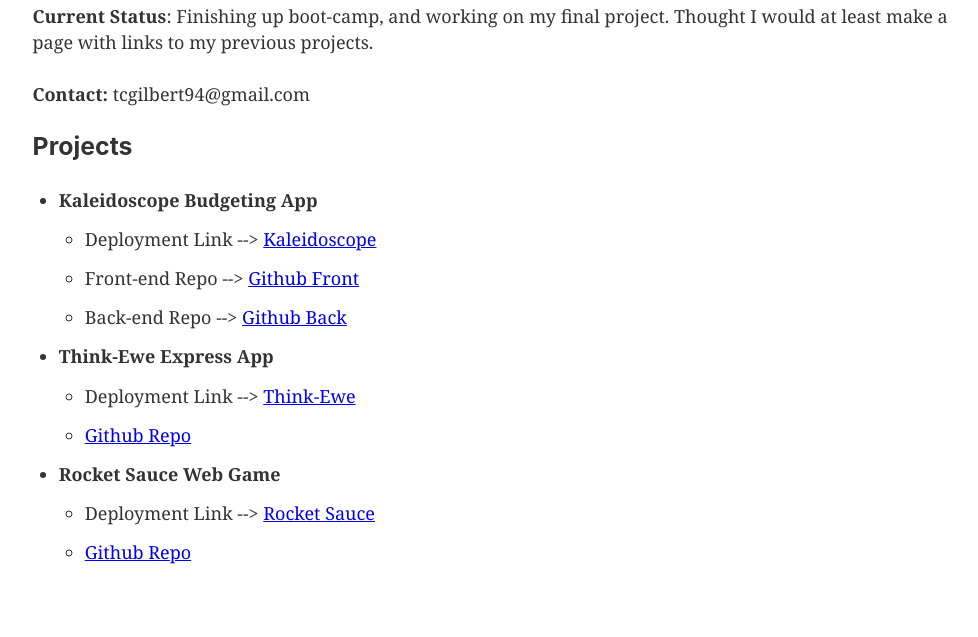
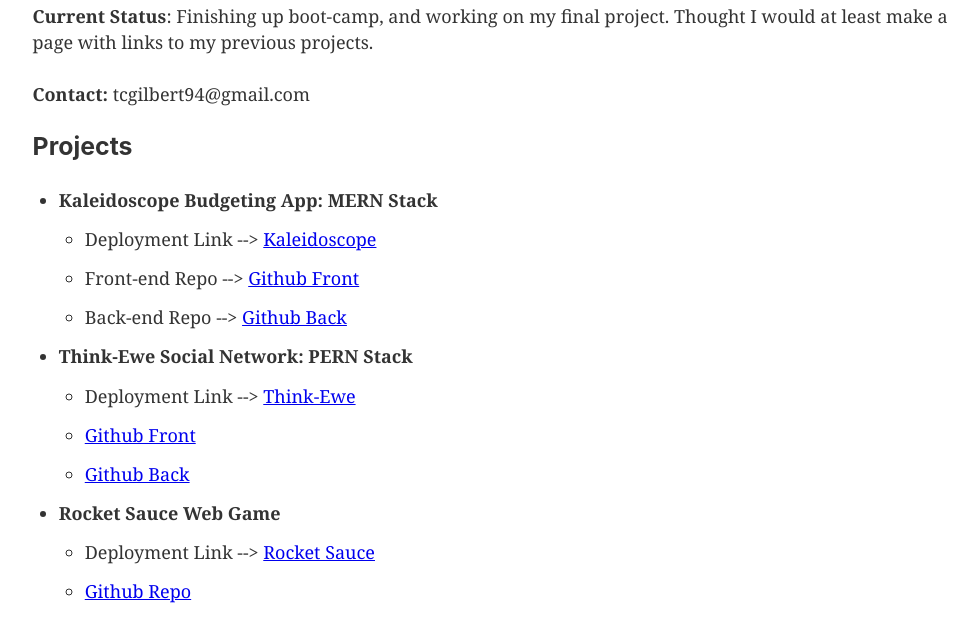
Before and after one commit to tcgilbert/thomas.com, a Gatsby site: page / in a window 1280 px wide. Shown: the part 143-780 px from the top of the page, without its empty margins (147-1125 px from the left). Built offline with nearby package versions, Linux system fonts and the light colour scheme; Gatsby itself is replaced by a stand-in of ours.

Commit message:
Update index.js

```diff
--- a/src/pages/index.js
+++ b/src/pages/index.js
@@ -11,7 +11,7 @@ const IndexPage = () => (
     <h3>Projects</h3>
     <ul>
       <li>
-        <strong>Kaleidoscope Budgeting App</strong>
+        <strong>Kaleidoscope Budgeting App: MERN Stack</strong>
         <ul>
           <li>
             Deployment Link -->{" "}
@@ -43,7 +43,7 @@ const IndexPage = () => (
         </ul>
       </li>
       <li>
-        <strong>Think-Ewe Express App</strong>
+        <strong>Think-Ewe Social Network: PERN Stack</strong>
         <ul>
           <li>
             Deployment Link -->{" "}
@@ -55,7 +55,10 @@ const IndexPage = () => (
             </a>
           </li>
           <li>
-            <a target="_blank" href="https://github.com/tcgilbert/think-ewe">Github Repo</a>
+            <a target="_blank" href="https://github.com/tcgilbert/think_ewe_front">Github Front</a>
+          </li>
+          <li>
+            <a target="_blank" href="https://github.com/tcgilbert/think_ewe_back">Github Back</a>
           </li>
         </ul>
       </li>
```
